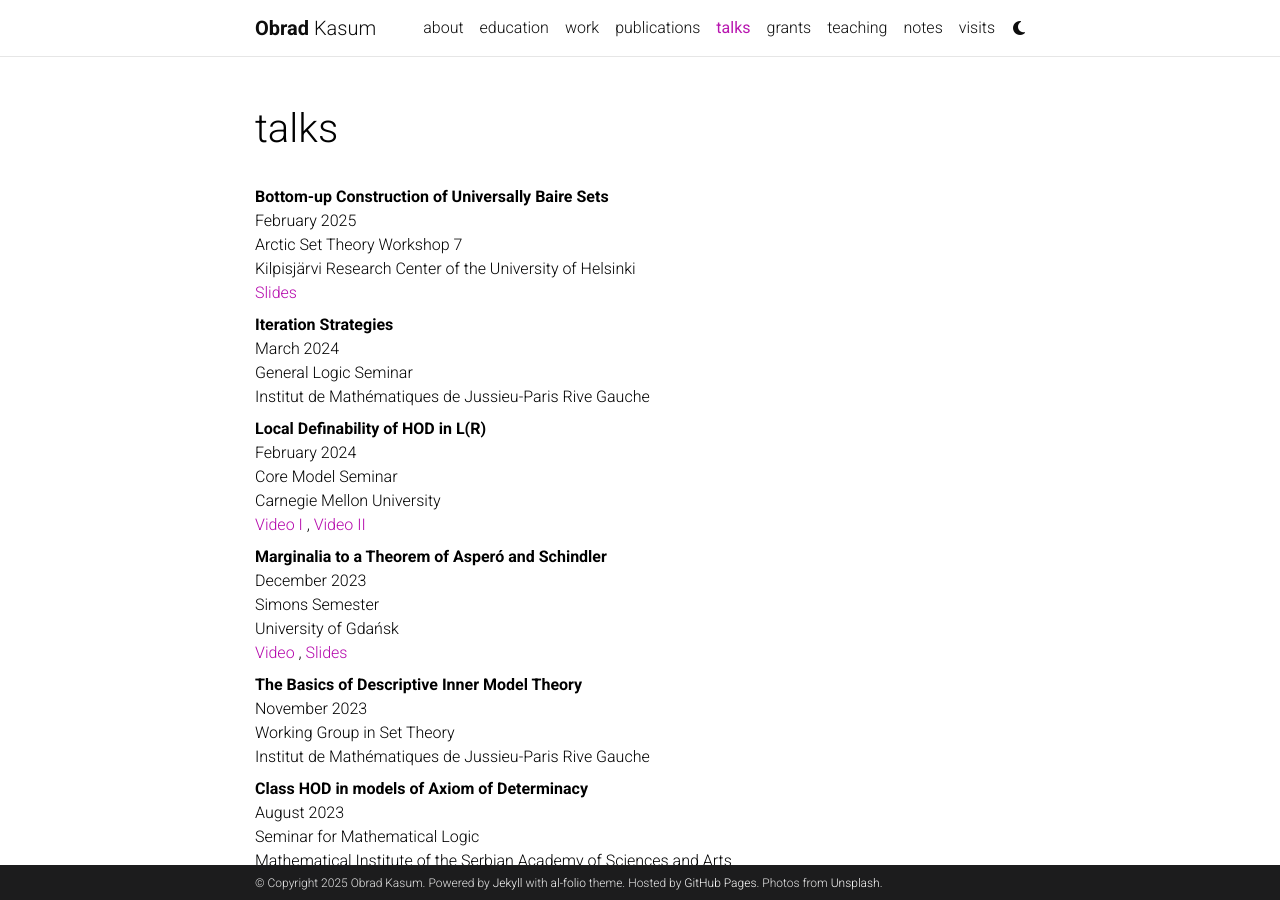
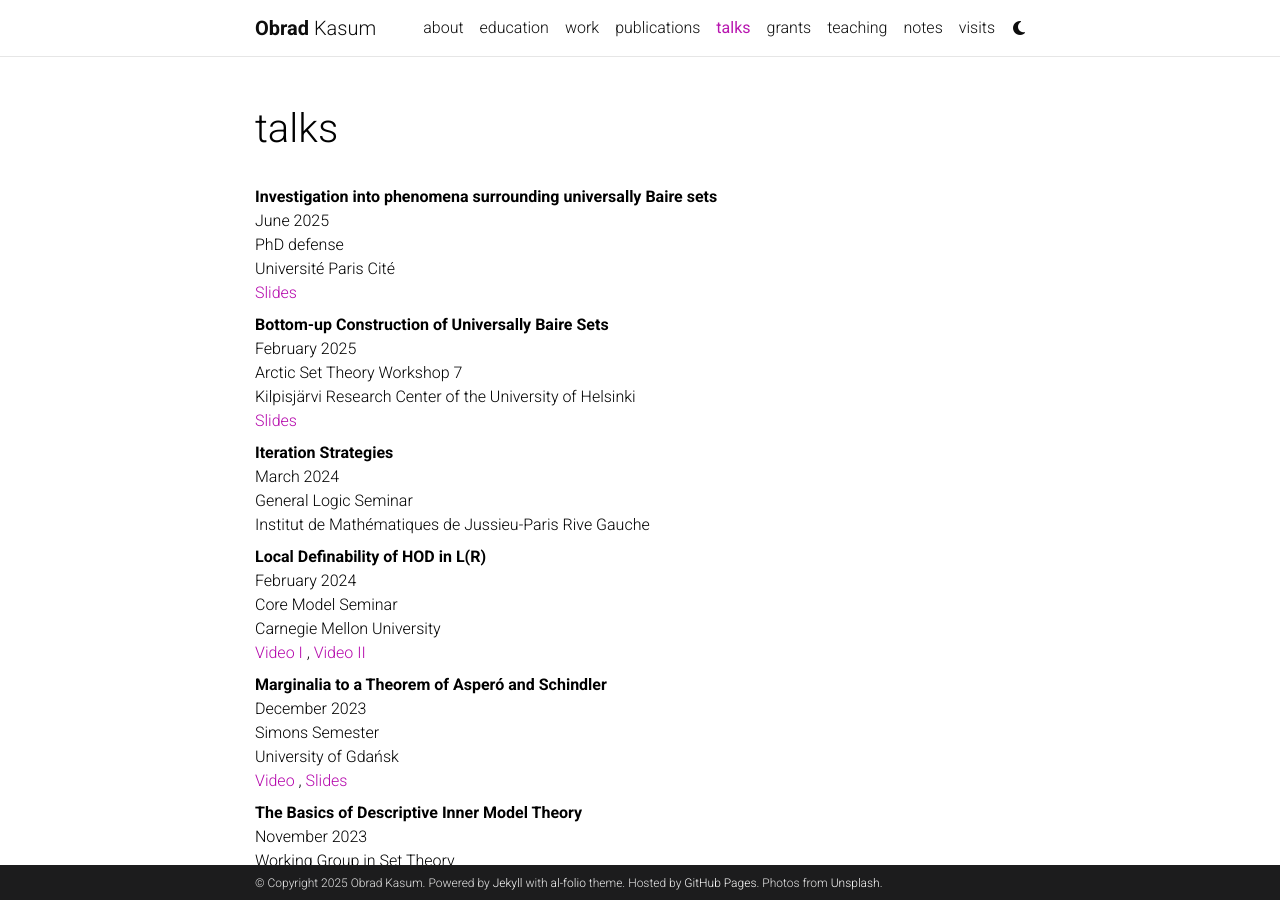
Before and after one commit to obradkasum/obradkasum.github.io, a Jekyll site: the page built from _pages/talks.md, in a window 1280 px wide and 900 px high. Built offline with Jekyll 4.4.1, drawn with Linux system fonts in a browser that asks for light colours; comment, search, counter and statistics services are not loaded; a style sheet for code colours, icons or effects is not loaded.

Commit message:
Update talks.md

```diff
--- a/_pages/talks.md
+++ b/_pages/talks.md
@@ -7,6 +7,12 @@ nav: true
 nav_order: 4
 ---
 <dl>
+<dt>Investigation into phenomena surrounding universally Baire sets</dt>
+<dd>June 2025<br>
+    PhD defense<br>
+    Université Paris Cité<br>
+    <a href = 'https://drive.google.com/file/d/1DBDDbKdKOvc7ZlDcRmp0j7kI7PPMYrPw/view?usp=sharing'>Slides</a></dd>
+
 <dt>Bottom-up Construction of Universally Baire Sets</dt>
 <dd>February 2025<br>
     Arctic Set Theory Workshop 7<br>
```
